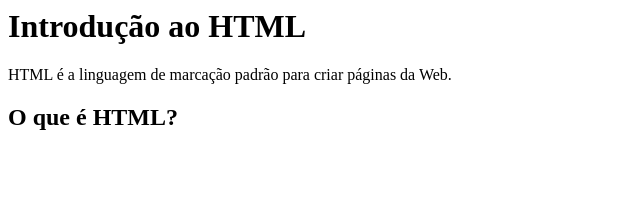
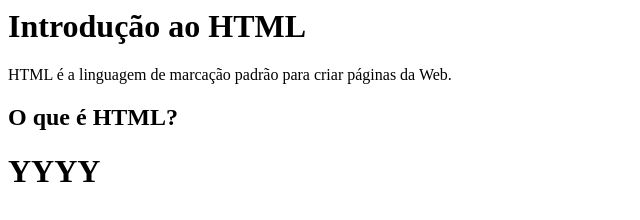
Before and after one commit to vihhpires/MeuPrimeiroSite, a plain HTML site: page index.html in a window 1280 px wide. Shown: the whole page, without its empty margins (0-640 px from the left). Drawn offline with Linux system fonts and the light colour scheme.

Commit message:
TESTE notbook

```diff
--- a/index.html
+++ b/index.html
@@ -8,6 +8,7 @@
       <h1>Introdução ao HTML</h1>
       <p>HTML é a linguagem de marcação padrão para criar páginas da Web.</p>
       <h2>O que é HTML?</h2>
+      <H1>YYYY</H1>
 
    </body>
 </html>
```
